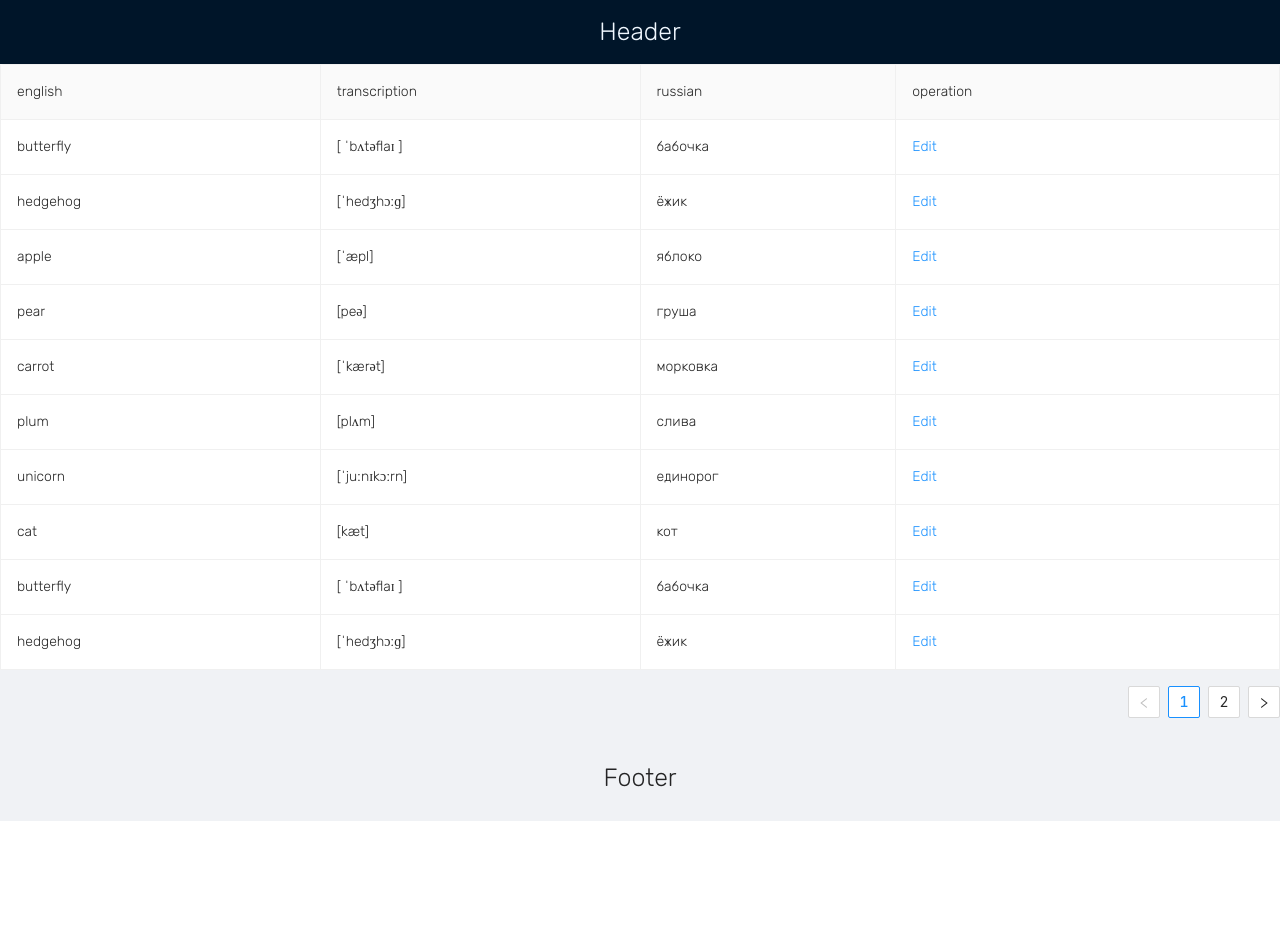
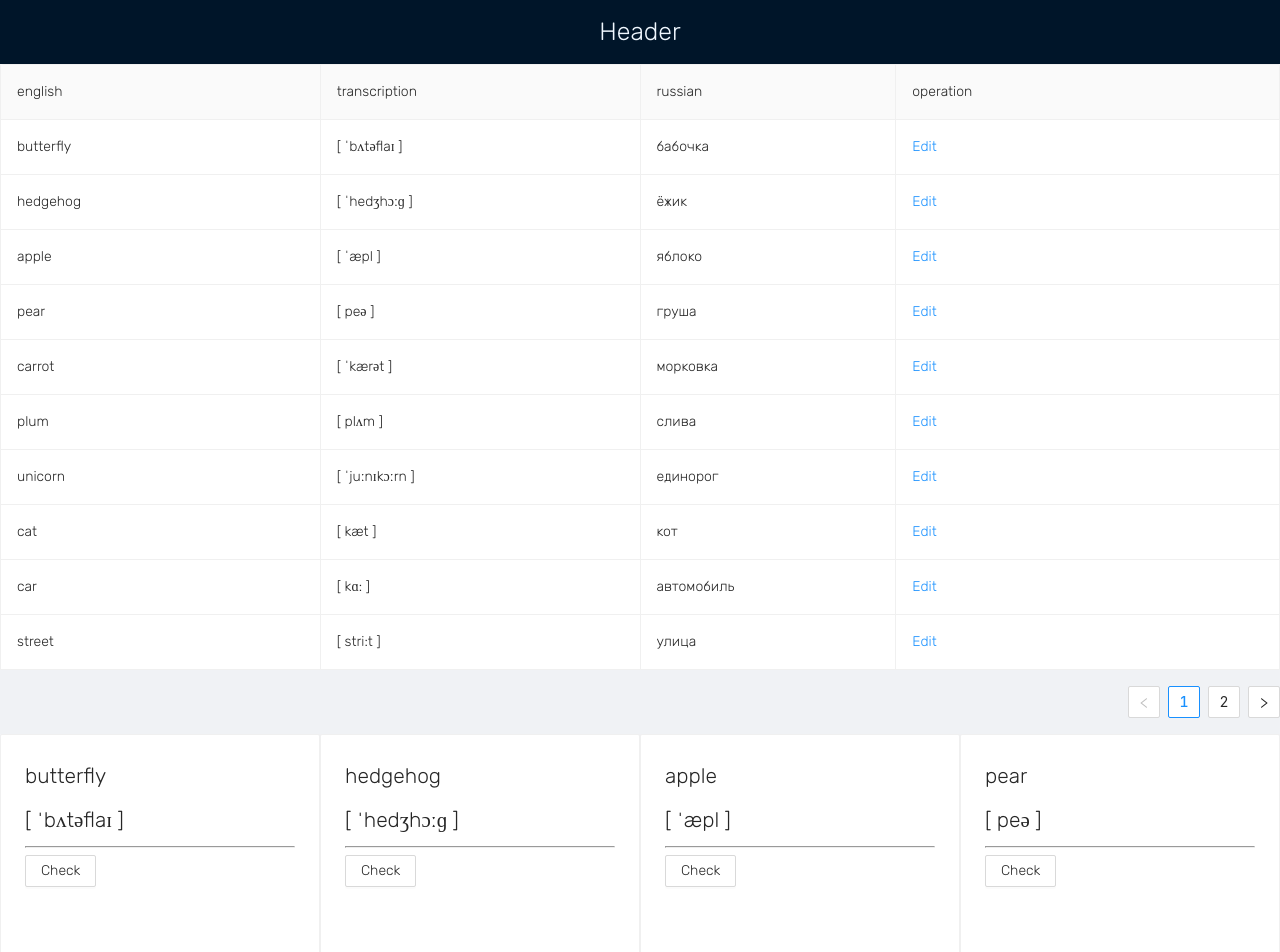
Before and after one commit to AnastasiyaMAV/words_on_cards_project, a React (Create React App) app: page / in a window 1280 px wide. Shown: the top 952 px of the page. Before the commit the page ends 821 px from the top, so only its background shows below. Built offline with nearby package versions, Linux system fonts and the light colour scheme.

Commit message:
Добалвение карточек на страницу + пагинация для карточек

```diff
--- a/src/App.js
+++ b/src/App.js
@@ -4,11 +4,14 @@ import './components/styles/Font.css'
 import './components/styles/Header.css'
 import './components/styles/Footer.css'
 import './components/styles/EditableTable.css'
+import './components/styles/CardWord.css'
 import 'antd/dist/antd.css';
-import { Layout } from 'antd';
+import { Layout, Row, List } from 'antd';
 import EditableTable from './components/EditableTable';
+import CardWord from './components/CardWord';
 
 const { Header, Footer, Content } = Layout;
+const originData = require('./components/JSON/originData.json');
 
 function App() {
   return (
@@ -16,6 +19,27 @@ function App() {
       <Layout>
         <Header className='header'>Header</Header>
         <Content><EditableTable /></Content>
+        <Content>
+          <List
+            grid={{ gutter: 0, column: 4 }}
+            pagination={{
+              onChange: page => {
+                console.log(page);
+              },
+              pageSize: 8,
+            }}
+            dataSource={originData}
+            renderItem={item => (
+              <List.Item>
+                {
+                  <CardWord key={item.id} english={item.english}
+                    transcription={item.transcription}
+                    russian={item.russian}/>
+                }
+              </List.Item>
+            )}
+          />,
+        </Content>
         <Footer className='footer'>Footer</Footer>
       </Layout>
     </div>
--- /dev/null
+++ b/src/components/CardWord.jsx
@@ -0,0 +1,24 @@
+import { Card, Col, Button } from 'antd';
+import React, { useState } from 'react';
+
+export default function CardWord(props) {
+
+    const [pressed, setPressed] = useState(false);
+
+    const handleChange = () => {
+        setPressed(!pressed);
+    };
+
+    return(
+
+        <Card hoverable className='cardStyle'>
+            <h1 className='cardEnglishWord'>{props.english}</h1>
+            <h2 className='cardTranscription'>{props.transcription}</h2>
+            <hr/>
+
+            <Button {...props} className='cardButton' onClick={handleChange}>{pressed ? "Translation" : "Check"}</Button>
+            <h1 className={pressed ? 'cardRussianhWordReverse' : 'cardRussianhWordInitial'}>{props.russian}</h1>
+        </Card>
+
+    );
+}
--- a/src/components/EditableTable.jsx
+++ b/src/components/EditableTable.jsx
@@ -1,89 +1,8 @@
 import React, { useState } from 'react';
 import { Table, Input, InputNumber, Popconfirm, Form, Typography } from 'antd';
 
-const originData = [
-  {
-    key: 1,
-    english: 'butterfly',
-    transcription: '[ ˈbʌtəflaɪ ]',
-    russian: 'бабочка',
-  },{
-    key: 2,
-    english: 'hedgehog',
-    transcription: '[ˈhedʒhɔːɡ]',
-    russian: 'ёжик',
-  },{
-    key: 3,
-    english: 'apple',
-    transcription: '[ˈæpl]',
-    russian: 'яблоко',
-  },{
-    key: 4,
-    english: 'pear',
-    transcription: '[peə]',
-    russian: 'груша',
-  },{
-    key: 5,
-    english: 'carrot',
-    transcription: '[ˈkærət]',
-    russian: 'морковка',
-  },{
-    key: 6,
-    english: 'plum',
-    transcription: '[plʌm]',
-    russian: 'слива',
-  },{
-    key: 7,
-    english: 'unicorn',
-    transcription: '[ˈjuːnɪkɔːrn]',
-    russian: 'единорог',
-  },{
-    key: 8,
-    english: 'cat',
-    transcription: '[kæt]',
-    russian: 'кот',
-  },{
-    key: 9,
-    english: 'butterfly',
-    transcription: '[ ˈbʌtəflaɪ ]',
-    russian: 'бабочка',
-  },{
-    key: 10,
-    english: 'hedgehog',
-    transcription: '[ˈhedʒhɔːɡ]',
-    russian: 'ёжик',
-  },{
-    key: 11,
-    english: 'apple',
-    transcription: '[ˈæpl]',
-    russian: 'яблоко',
-  },{
-    key: 12,
-    english: 'pear',
-    transcription: '[peə]',
-    russian: 'груша',
-  },{
-    key: 13,
-    english: 'carrot',
-    transcription: '[ˈkærət]',
-    russian: 'морковка',
-  },{
-    key: 14,
-    english: 'plum',
-    transcription: '[plʌm]',
-    russian: 'слива',
-  },{
-    key: 15,
-    english: 'unicorn',
-    transcription: '[ˈjuːnɪkɔːrn]',
-    russian: 'единорог',
-  },{
-    key: 16,
-    english: 'cat',
-    transcription: '[kæt]',
-    russian: 'кот',
-  },
-];
+
+const originData = require('./JSON/originData.json');
 
 const EditableCell = ({
   editing,
--- /dev/null
+++ b/src/components/JSON/originData.json
@@ -0,0 +1,81 @@
+    [{
+        "key":"1",
+        "english":"butterfly",
+        "transcription":"[ ˈbʌtəflaɪ ]",
+        "russian":"бабочка"
+    },{
+        "key":"2",
+        "english":"hedgehog",
+        "transcription":"[ ˈhedʒhɔːɡ ]",
+        "russian":"ёжик"
+    },{
+        "key":"3",
+        "english":"apple",
+        "transcription":"[ ˈæpl ]",
+        "russian":"яблоко"
+    },{
+        "key":"4",
+        "english":"pear",
+        "transcription":"[ peə ]",
+        "russian":"груша"
+    },{
+        "key":"5",
+        "english":"carrot",
+        "transcription":"[ ˈkærət ]",
+        "russian":"морковка"
+    },{
+        "key":"6",
+        "english":"plum",
+        "transcription":"[ plʌm ]",
+        "russian":"слива"
+    },{
+        "key":"7",
+        "english":"unicorn",
+        "transcription":"[ ˈjuːnɪkɔːrn ]",
+        "russian":"единорог"
+    },{
+        "key":"8",
+        "english":"cat",
+        "transcription":"[ kæt ]",
+        "russian":"кот"
+    },{
+        "key": "9",
+        "english":"car",
+        "transcription":"[ kɑ: ]",
+        "russian":"автомобиль"
+    },{
+        "key": "10",
+        "english":"street",
+        "transcription":"[ stri:t ]",
+        "russian":"улица"
+    },{
+        "key": "11",
+        "english":"people",
+        "transcription":"[ pi:pl ]",
+        "russian":"люди"
+    },{
+        "key": "12",
+        "english":"head",
+        "transcription":"[ hed ]",
+        "russian":"голова"
+    },{
+        "key": "13",
+        "english":"eye",
+        "transcription":"[ ai ]",
+        "russian":"глаз"
+    },{
+        "key": "14",
+        "english":"arm",
+        "transcription":"[ ɑ:m ]",
+        "russian":"рука (от кисти до плеча)"
+    },{
+        "key": "15",
+        "english":"hair",
+        "transcription":"[ hɛə ]",
+        "russian":"волосы"
+    },{
+        "key": "16",
+        "english":"face",
+        "transcription":"[ feis ]",
+        "russian":"лицо"
+    }]
--- /dev/null
+++ b/src/components/styles/CardWord.css
@@ -0,0 +1,7 @@
+.cardRussianhWordInitial {
+    color: white;
+}
+
+.cardRussianhWordReverse {
+    color: black;
+}
```
Also changed, not shown: src/App.css (line endings or trailing spaces).
